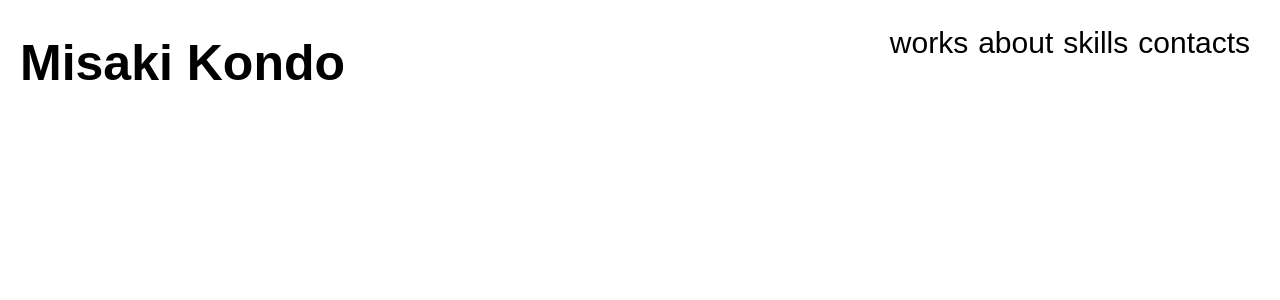
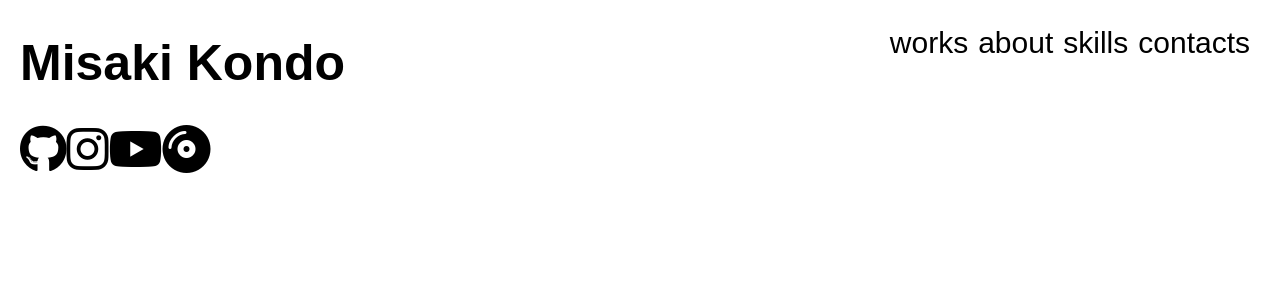
Before and after one commit to misakikondo/misakikondo-pf-react, a React (Create React App) app: page / in a window 1280 px wide. Shown: the top 300 px of the page. Built offline with nearby package versions, Linux system fonts and the light colour scheme.

Commit message:
created footer

```diff
--- a/src/App.js
+++ b/src/App.js
@@ -4,7 +4,7 @@ import Menu from "./components/menu/Menu.jsx";
 // import About from "./components/about/About.jsx";
 // import Skills from "./components/skills/Skills.jsx";
 // import Contacts from "./components/contacts/Contacts.jsx";
-// import Footer from "./components/footer/Footer.jsx";
+import Footer from "./components/footer/Footer.jsx";
 
 function App() {
   return (
@@ -14,15 +14,19 @@ function App() {
           <h1 className='title-font'>Misaki Kondo</h1>
         </div>
         <div className='header-right'>
-          <Menu/>
-        </div>
+          <Menu/></div>
       </header>
-{/*
-      <main>
 
-      </main>
+      {/* <main>
+        <div class='common-container' id='private-works-id'><Works/></div>
+        <div class='common-container' id='private-works-id'><About/></div>
+        <div class='common-container' id='private-works-id'><Skills/></div>
+        <div class='common-container' id='private-works-id'><Contacts/></div>
+      </main> */}
 
-      <Footer/> */}
+      <footer>
+        <Footer/>
+      </footer>
     </div>
   );
 }
--- /dev/null
+++ b/src/components/footer/Footer.jsx
@@ -0,0 +1,27 @@
+import React from "react";
+import "./footer.css";
+
+export default function Footer() {
+  return (
+    <div>
+      <div className='footer-container'>
+        <a href='https://github.com/misakikondo'>
+          <i href='https://github.com/misakikondo' target="_blank" rel="noopener noreferrer"
+          className='fab fa-github fa-3x iconcolor'></i>
+        </a>
+        <a href='https://www.instagram.com/misaki_was_here/'>
+          <i href='https://www.instagram.com/misaki_was_here/' target='_blank' rel='noopener noreferrer'
+          className='fab fa-instagram fa-3x iconcolor'></i>
+        </a>
+        <a href='https://www.youtube.com/channel/UCZ8ZHxoYV_AnWrKCC6456Tw/'>
+          <i href='https://www.youtube.com/channel/UCZ8ZHxoYV_AnWrKCC6456Tw/' target='_blank' rel='noopener noreferrer'
+          className='fab fa-youtube fa-3x iconcolor'></i>
+        </a>
+        <a href='https://music.apple.com/jp/playlist/%E3%81%AB%E3%81%BB%E3%82%93%E3%81%98%E3%82%83%E3%81%AA%E3%81%84/pl.u-GgA5kZBcbx7zLA'>
+          <i href='https://music.apple.com/jp/playlist/%E3%81%AB%E3%81%BB%E3%82%93%E3%81%98%E3%82%83%E3%81%AA%E3%81%84/pl.u-GgA5kZBcbx7zLA' target='_blank' rel='noopener noreferrer'
+          className='fas fa-compact-disc fa-3x iconcolor'></i>
+        </a>
+      </div>
+    </div>
+  );
+}
--- /dev/null
+++ b/src/components/footer/footer.css
@@ -0,0 +1,21 @@
+.footer-container {
+  margin-left: 20px;
+}
+
+.icons {
+  margin-left: 30px;
+  padding-top: 30px;
+}
+
+i {
+  text-decoration: none;
+  color: black;
+  display: inline-block;
+  transition: .3s;
+  -webkit-transform: scale(1);
+  transform: scale(1);
+}
+i:hover {
+  -webkit-transform: scale(1.1);
+  transform: scale(1.1);
+}
```
